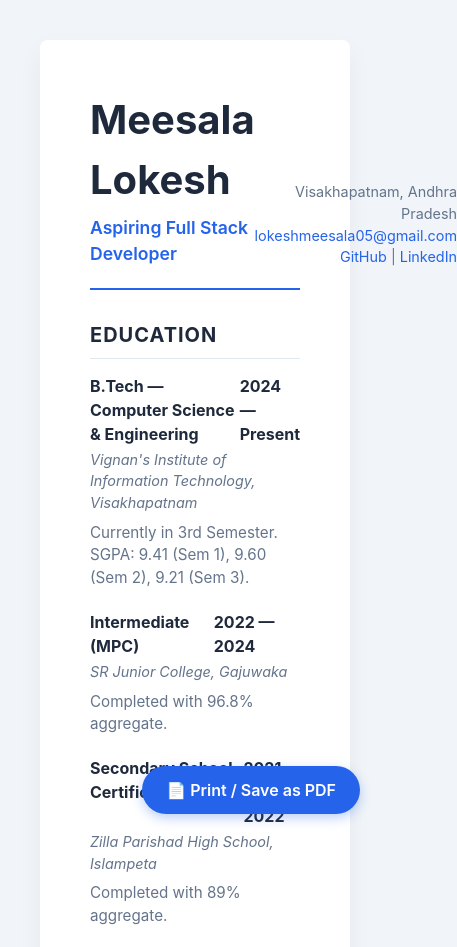
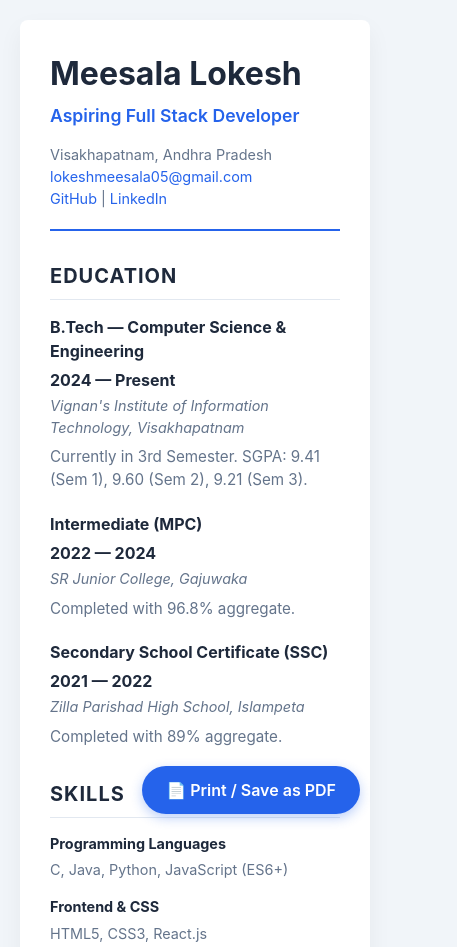
Before and after one commit to lokeshmeesala05-commits/FUTURE_FS_01, a plain HTML site: page resume.html in a window 390 px wide. Shown: the top 947 px of the page, 457 px wide, since content can reach past the window. Drawn offline with Linux system fonts and the light colour scheme.

Commit message:
Update LeetCode link and improve resume mobile responsiveness

```diff
--- a/js/main.js
+++ b/js/main.js
@@ -16,7 +16,7 @@ const DATA = {
     github: "https://github.com/lokeshmeesala05-commits",
     linkedin: "https://www.linkedin.com/in/lokesh-meesala-612766330",
     codechef: "https://www.codechef.com/users/lokeshmeesala",
-    leetcode: "https://leetcode.com/u/lokeshmeesala",
+    leetcode: "https://leetcode.com/u/lokesh_meesala_05",
   },
 
   typewriterWords: [
@@ -132,7 +132,7 @@ const DATA = {
     {
       date: "Present",
       title: "LeetCode",
-      link: "https://leetcode.com/u/lokeshmeesala",
+      link: "https://leetcode.com/u/lokesh_meesala_05",
       company: "Data Structures & Algorithms",
       description: "Regularly practicing DSA problems to strengthen problem-solving logic and interview preparation.",
     },
--- a/resume.html
+++ b/resume.html
@@ -88,6 +88,16 @@
       gap: 8px;
       z-index: 100;
       cursor: pointer;
+    }
+
+    @media (max-width: 768px) {
+      body { padding: 20px; }
+      .page { padding: 30px; }
+      header { flex-direction: column; align-items: flex-start; gap: 15px; }
+      .contact-info { text-align: left; }
+      .item-header { flex-direction: column; gap: 5px; }
+      .skills-grid, .cert-grid { grid-template-columns: 1fr; }
+      h1 { font-size: 2rem; }
     }
 
     @media print {
```
